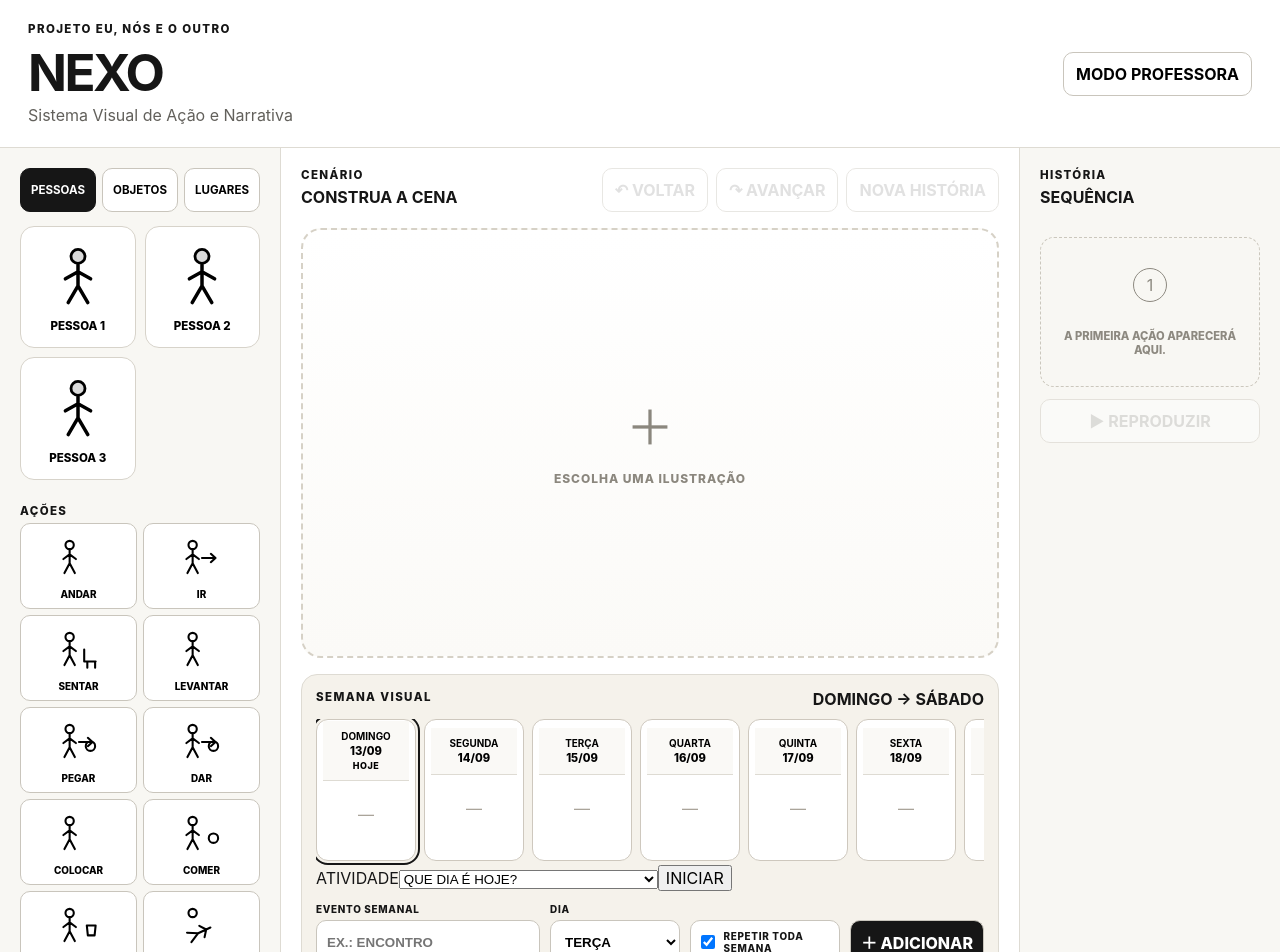
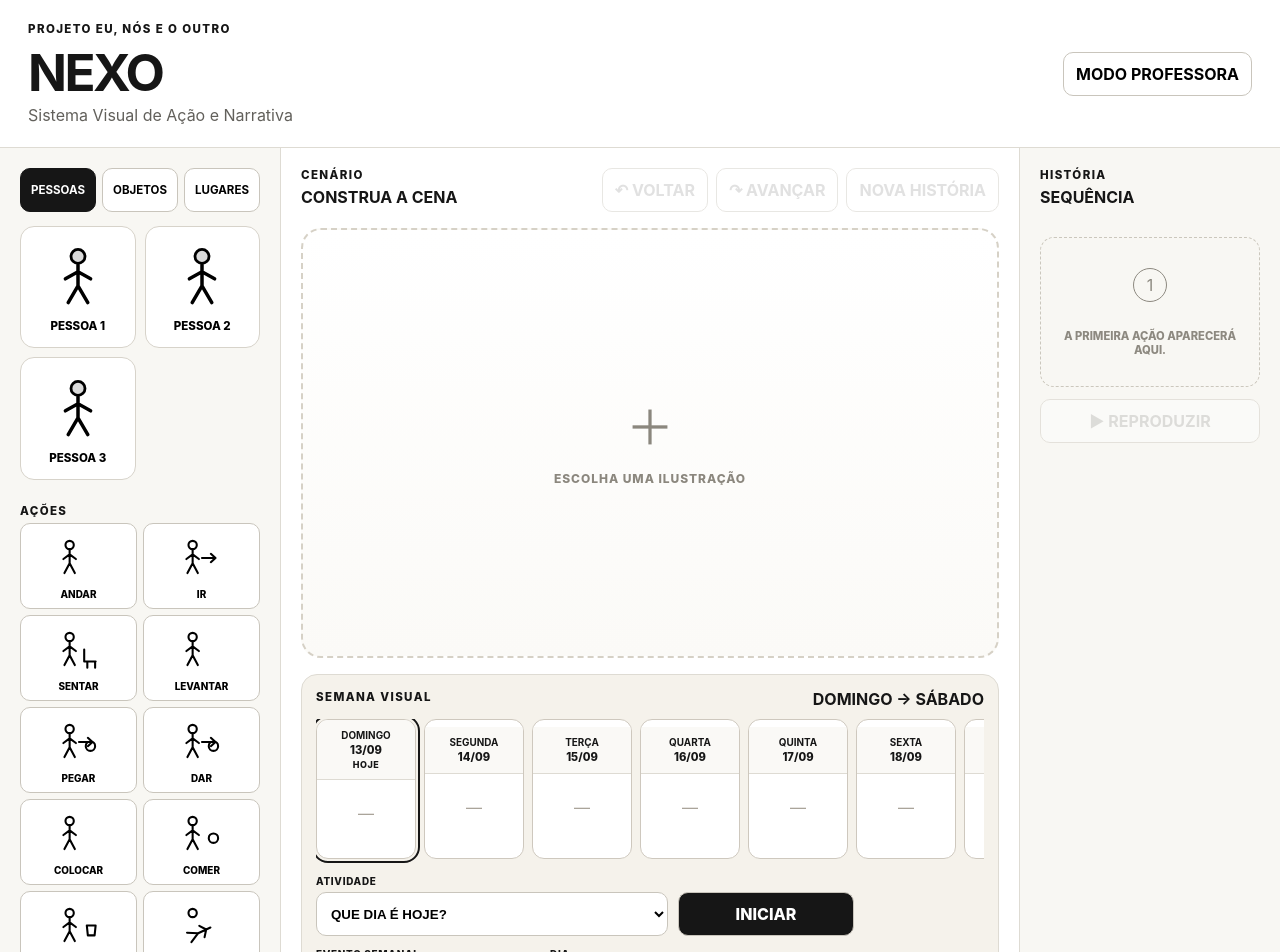
Before and after one commit to aeduardasantana/nexo, a React (Vite) app: page / in a window 1280 px wide. Shown: the top 952 px of the page. Built offline with nearby package versions, Linux system fonts and the light colour scheme.

Commit message:
style: add weekly temporal task interface [edufertanapo]

```diff
--- a/src/styles.css
+++ b/src/styles.css
@@ -1614,3 +1614,96 @@ button:disabled { opacity: .42; cursor: not-allowed; }
     grid-template-columns: repeat(7, 110px);
   }
 }
+
+
+.week-day {
+  appearance: none;
+  padding: 0;
+  color: inherit;
+  font: inherit;
+  text-align: initial;
+}
+
+.week-day.answerable {
+  cursor: pointer;
+  outline: 2px dashed #8f8a80;
+  outline-offset: 2px;
+}
+
+.week-day.answerable:hover,
+.week-day.answerable:focus-visible {
+  outline: 2px solid #161616;
+}
+
+.week-task-panel {
+  margin-top: 12px;
+  display: grid;
+  gap: 10px;
+}
+
+.week-task-config {
+  display: grid;
+  grid-template-columns: minmax(200px, 2fr) minmax(160px, 1fr) minmax(120px, auto);
+  gap: 10px;
+  align-items: end;
+}
+
+.week-task-config label {
+  display: grid;
+  gap: 5px;
+}
+
+.week-task-config label span {
+  font-size: .62rem;
+  font-weight: 850;
+  letter-spacing: .07em;
+}
+
+.week-task-config select,
+.week-task-config button {
+  min-height: 44px;
+  border: 1px solid #c9c5bc;
+  border-radius: 10px;
+  background: #fff;
+  padding: 8px 10px;
+  font-weight: 800;
+}
+
+.week-task-config button {
+  background: #161616;
+  color: #fff;
+  cursor: pointer;
+}
+
+.week-task-question {
+  border: 1px solid #c9c5bc;
+  border-radius: 12px;
+  background: #fff;
+  padding: 14px;
+  text-align: center;
+  display: grid;
+  gap: 5px;
+}
+
+.week-task-question strong {
+  font-size: .82rem;
+}
+
+.week-task-question span {
+  font-size: .58rem;
+  font-weight: 850;
+  letter-spacing: .08em;
+  color: #6f6b63;
+}
+
+@media (max-width: 900px) {
+  .week-task-config {
+    grid-template-columns: 1fr 1fr;
+  }
+}
+
+@media (max-width: 640px) {
+  .week-task-config {
+    grid-template-columns: 1fr;
+  }
+}
```
